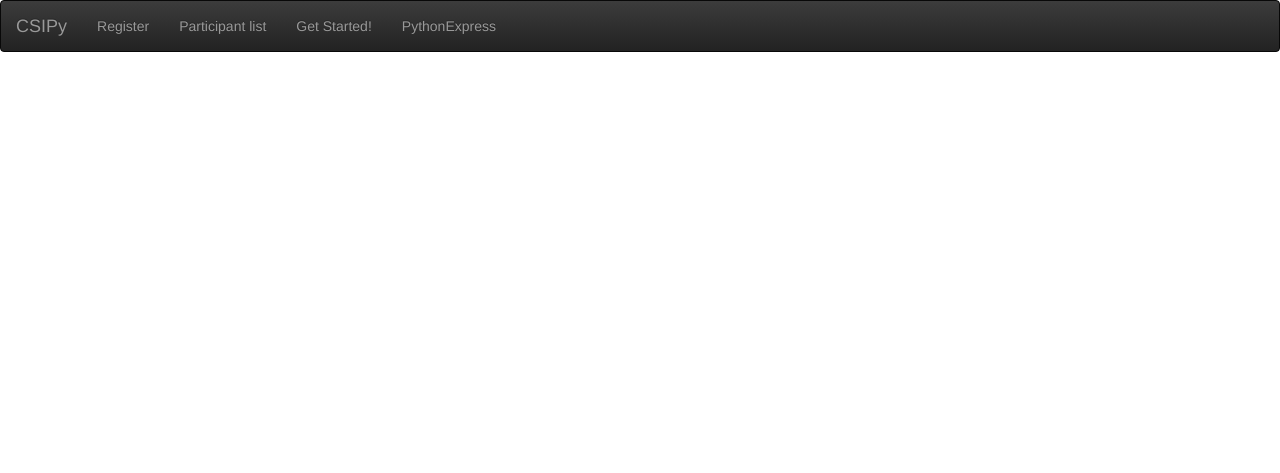
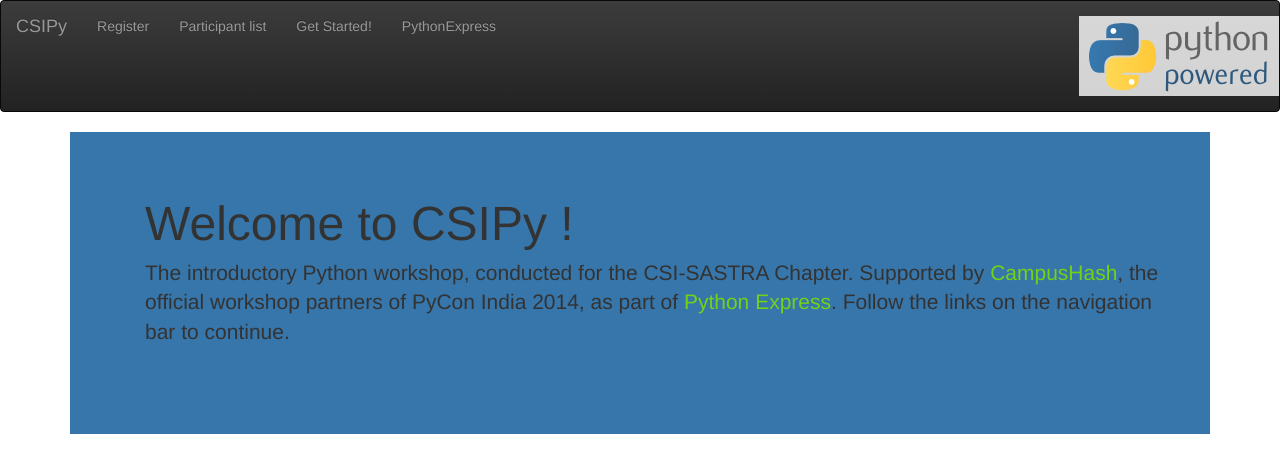
Before and after one commit to AlexMathew/csipy-home, a Flask app: page / in a window 1280 px wide. Shown: the top 473 px of the page. Run offline with Flask 2, Linux system fonts and the light colour scheme; some libraries are stand-ins or nearby versions.

Commit message:
Fix homepage template

```diff
--- a/templates/home.html
+++ b/templates/home.html
@@ -1,4 +1,15 @@
 {% extends "template.html" %}
 {% block content %}
-
+	<div style="background-color: #3776ab">
+		<div class="container">
+			<div class="jumbotron" style="background-color: inherit;">
+				<h1 style="font-size: 48px;">Welcome to CSIPy !</h1>
+				<p>
+					The introductory Python workshop, conducted for the CSI-SASTRA Chapter.
+					Supported by <a href="https://www.campushash.com/" style="color:#73D216; text-decoration: none">CampusHash</a>, the official workshop partners of PyCon India 2014, as part of <a href="https://pythonexpress.in" style="color:#73D216; text-decoration: none">Python Express</a>.
+					Follow the links on the navigation bar to continue.
+				</p>
+			</div>
+		</div>
+	</div>
 {% endblock %}
--- a/templates/template.html
+++ b/templates/template.html
@@ -18,6 +18,9 @@
 						<li><a href="http://pythonexpress.in">PythonExpress</a></li>
 					</ul>
 				</div>
+				<div class="navbar-text navbar-right">
+					<img src="/static/img/python-powered-w-200x80.png" />
+				</div>
 			</div>
 		</header>
 		<div class="container">
```
Also changed, not shown: routes.py (line endings or trailing spaces), static/img/python-powered-w-200x80.png (added).
